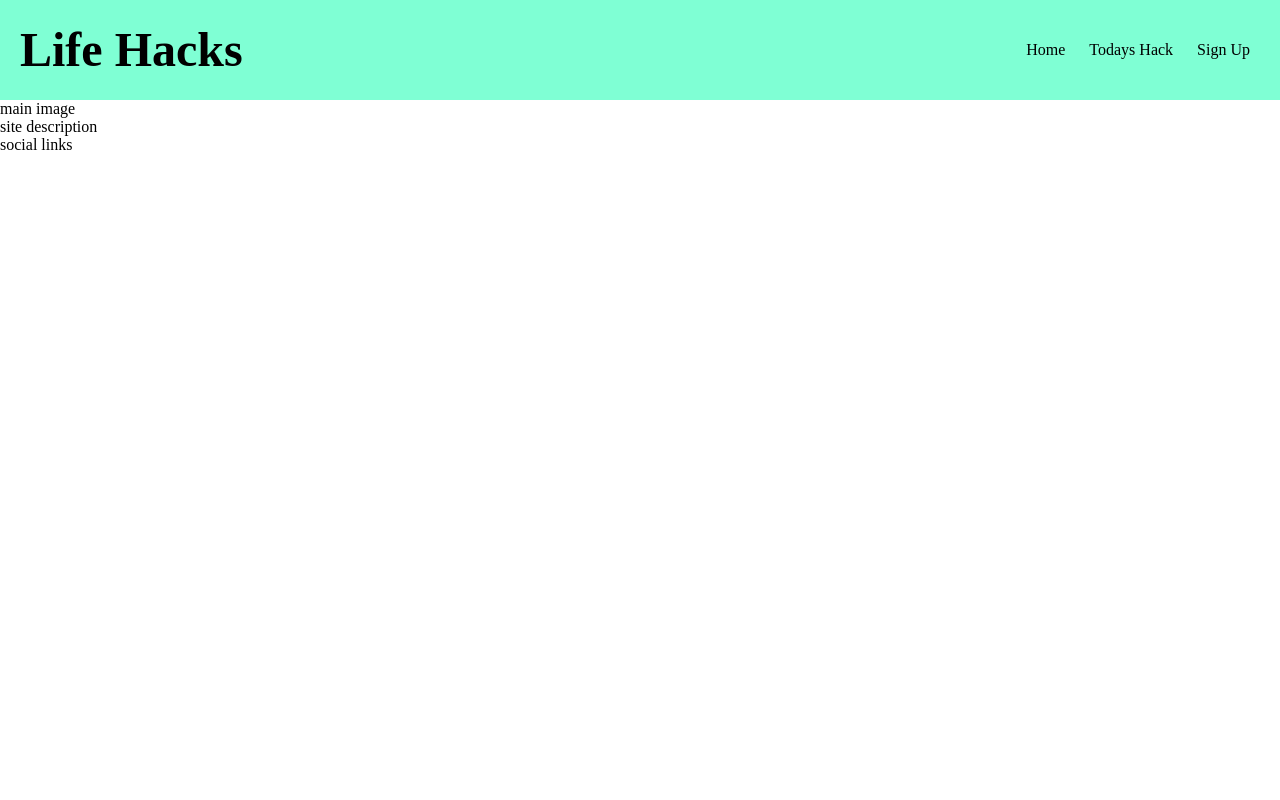
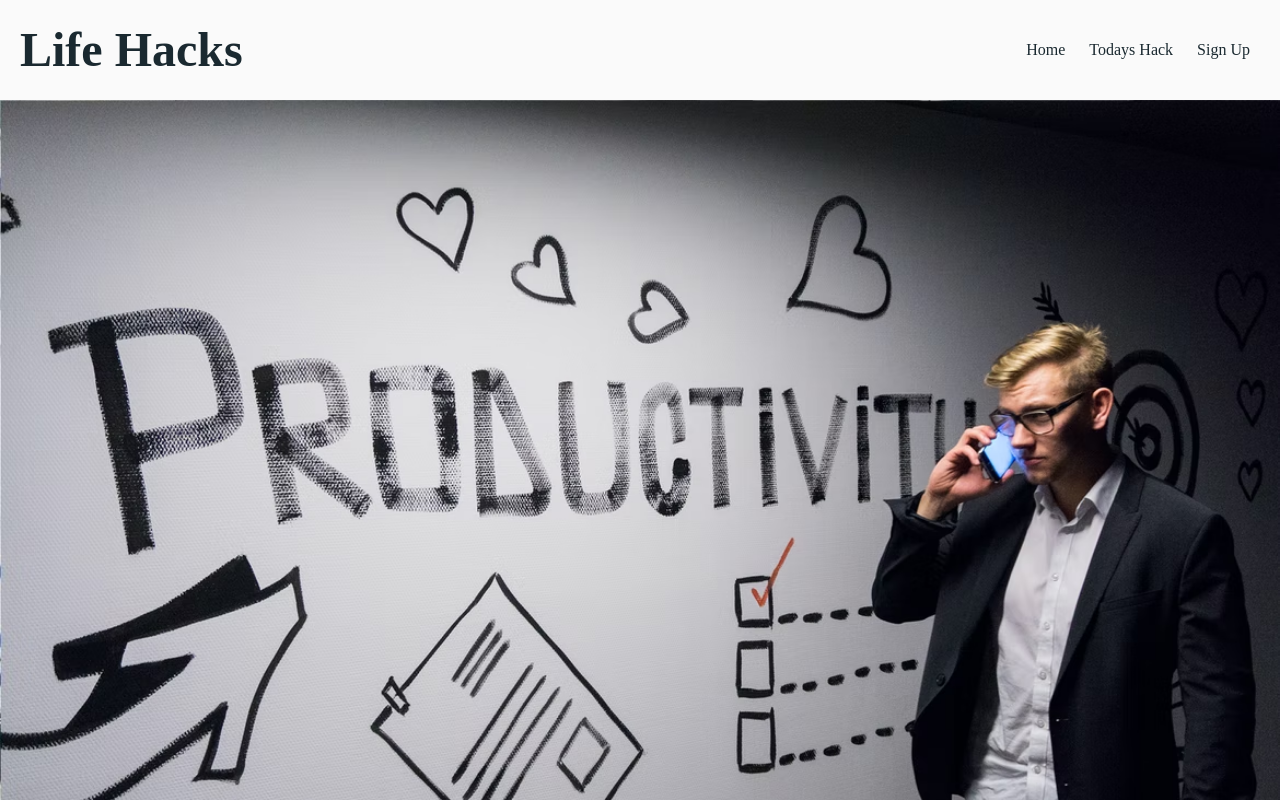
Before and after one commit to DerekMor/Lifehacks, a plain HTML site: page index.html in a window 1280 px wide. Drawn offline with Linux system fonts and the light colour scheme.

Commit message:
Add colour scheme and main image

```diff
--- a/assets/css/styles.css
+++ b/assets/css/styles.css
@@ -4,10 +4,15 @@
     border: none;
 }
 
+body {
+    color: #1a2930;
+    background-color: #fafafa;
+}
+
 /* header section */
 header {
     height: 100px;
-    background-color: aquamarine;
+    background-color: #fafafa;
 }
 
 header h1 {
@@ -43,6 +48,16 @@ header h1 {
 
 /*main body content*/
 
+#main-img {
+    width: 100%;
+    height: auto;
+}
+
+#main-img > img {
+    width: 100%;
+    position: fixed;
+}
+
 /* media query*/
 
 @media screen and (max-width: 768px) {
--- a/index.html
+++ b/index.html
@@ -18,7 +18,14 @@
     </nav>
 </header>
 <body>
-    <p>main image</p>
+    <section>
+        <div id="main-img">
+            <img src="assets/images/hero.avif" alt="an image of a man and the word productivity">
+        </div>
+        <div>
+            <p> site description</p>
+        </div>
+    </section>
     <p> site description</p>
 </body>
 <footer>
```
Also changed, not shown: assets/images/hero.avif (added).
